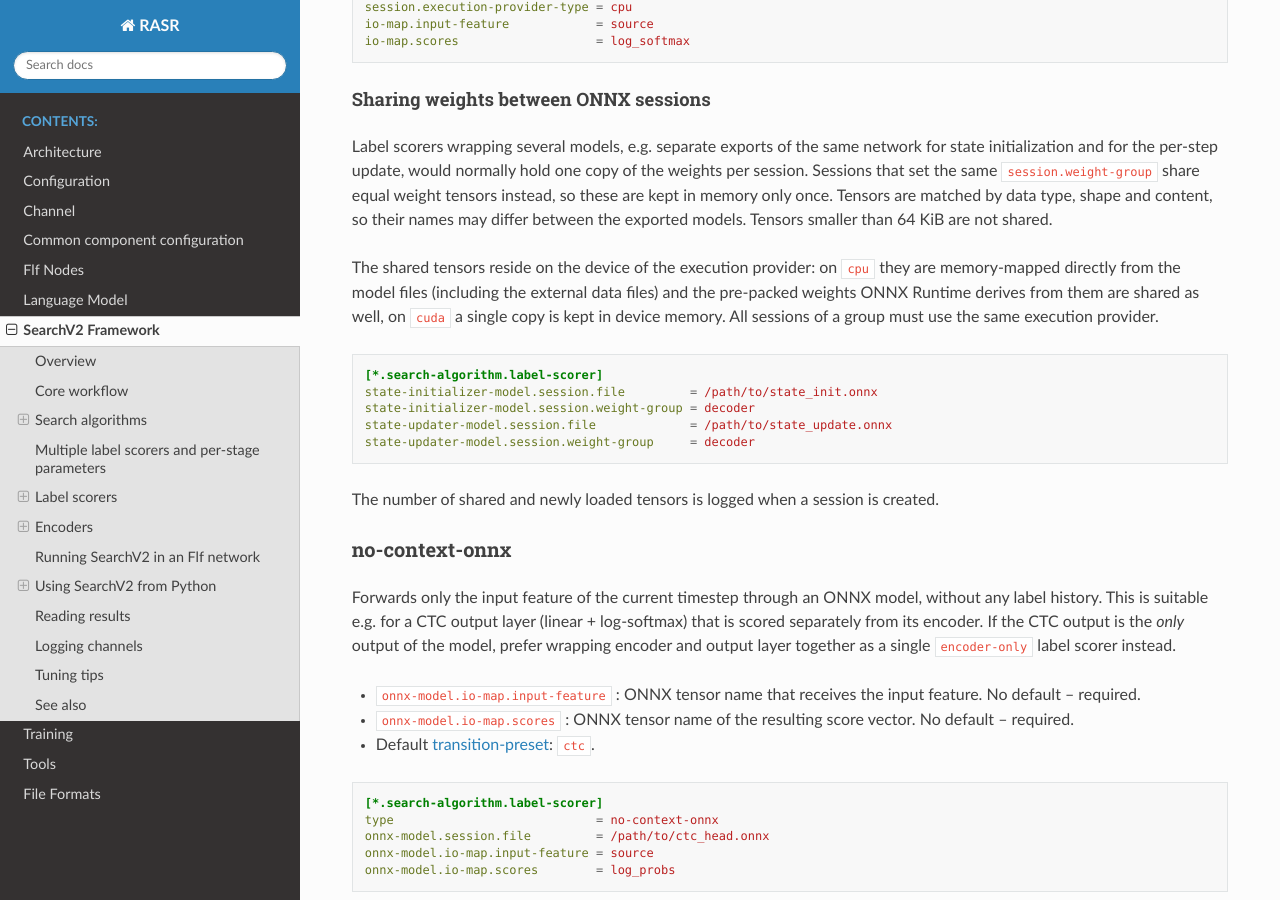
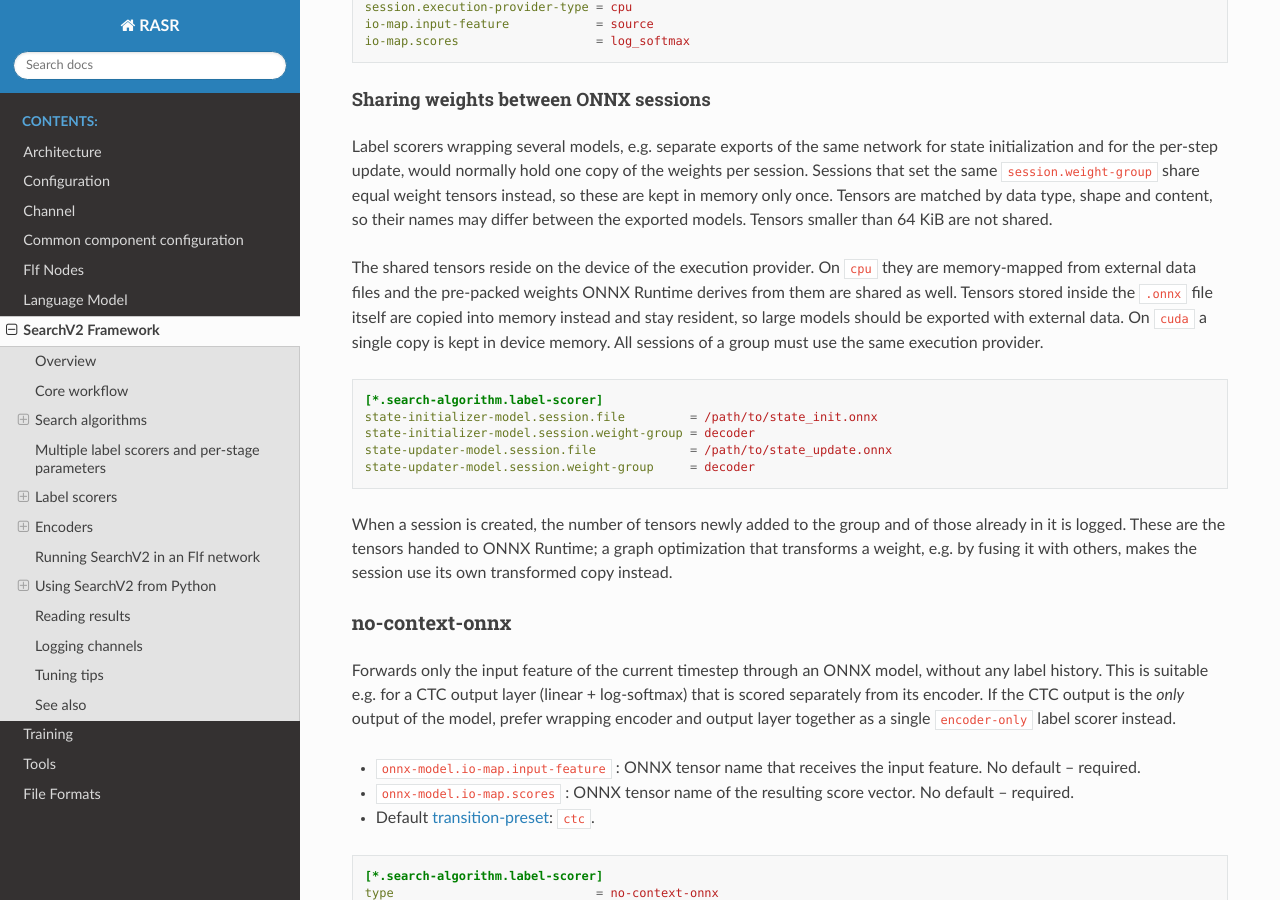
Before and after one commit to rwth-i6/rasr, a Sphinx documentation site: the page built from doc/search_v2.rst, in a window 1280 px wide and 900 px high, scrolled down 19980 px. Built offline with Sphinx 7.4.7 and the Read the Docs theme 3.1.0, drawn with Linux system fonts in a browser that asks for light colours.

Commit message:
Address second review of ONNX weight sharing
- Correct the documentation: on CPU only tensors in external data files
  are memory-mapped, tensors stored inside the .onnx file are copied and
  stay resident, so large models should use external data.
- Document that the logged counts are the initializers registered with
  ONNX Runtime, which can still replace some by graph optimizations.
- Rename SharedWeights.{hh,cc} to SharedWeightGroup.{hh,cc} after the
  class it contains and fix small style issues.

Co-Authored-By: Claude Opus 5.5 (1M context) <noreply@anthropic.com>

```diff
--- a/doc/search_v2.rst
+++ b/doc/search_v2.rst
@@ -939,10 +939,11 @@ the per-step update, would normally hold one copy of the weights per session. Se
 matched by data type, shape and content, so their names may differ between the exported models. Tensors smaller
 than 64 KiB are not shared.
 
-The shared tensors reside on the device of the execution provider: on ``cpu`` they are memory-mapped directly from
-the model files (including the external data files) and the pre-packed weights ONNX Runtime derives from them are
-shared as well, on ``cuda`` a single copy is kept in device memory. All sessions of a group must use the same
-execution provider.
+The shared tensors reside on the device of the execution provider. On ``cpu`` they are memory-mapped from external
+data files and the pre-packed weights ONNX Runtime derives from them are shared as well. Tensors stored inside the
+``.onnx`` file itself are copied into memory instead and stay resident, so large models should be exported with
+external data. On ``cuda`` a single copy is kept in device memory. All sessions of a group must use the same execution
+provider.
 
 .. code-block:: ini
 
@@ -952,7 +953,9 @@ execution provider.
     state-updater-model.session.file             = /path/to/state_update.onnx
     state-updater-model.session.weight-group     = decoder
 
-The number of shared and newly loaded tensors is logged when a session is created.
+When a session is created, the number of tensors newly added to the group and of those already in it is logged.
+These are the tensors handed to ONNX Runtime; a graph optimization that transforms a weight, e.g. by fusing it with
+others, makes the session use its own transformed copy instead.
 
 no-context-onnx
 ^^^^^^^^^^^^^^^^
```
Also changed, not shown: 6 other files.
